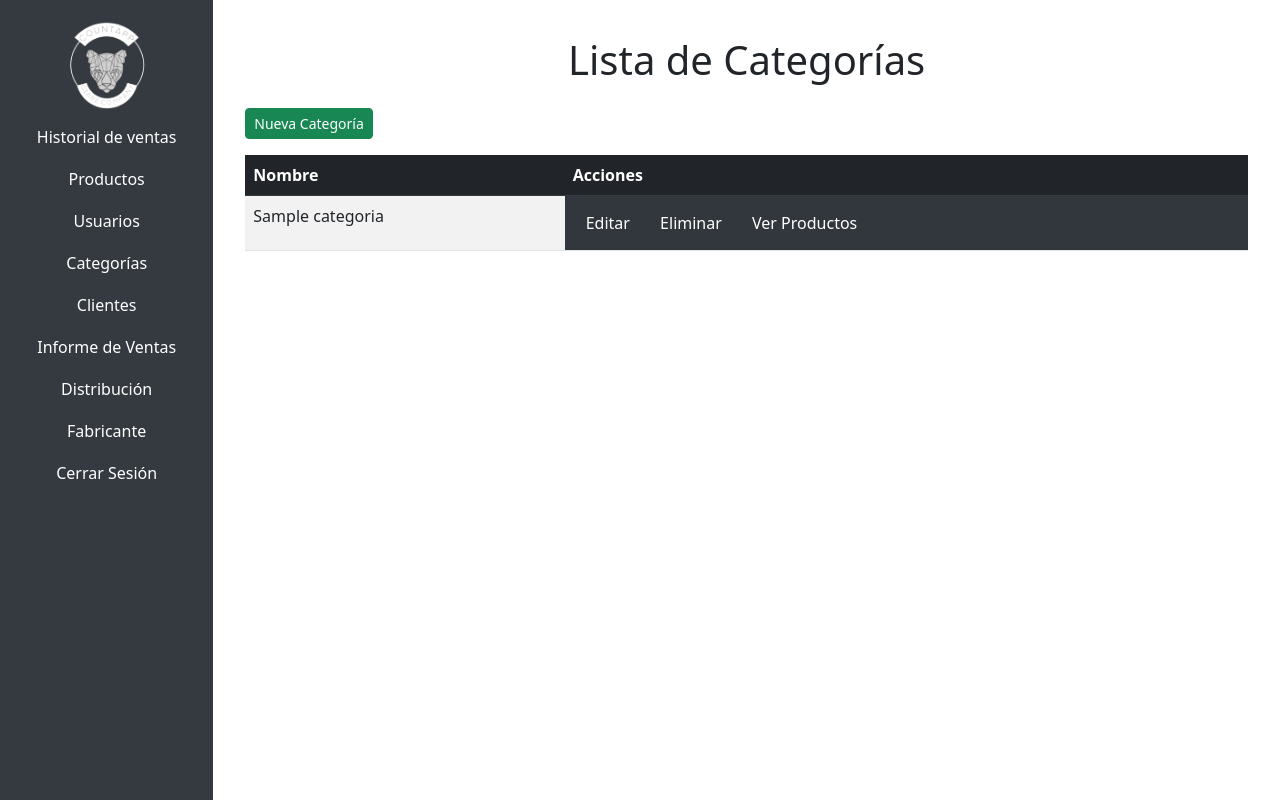
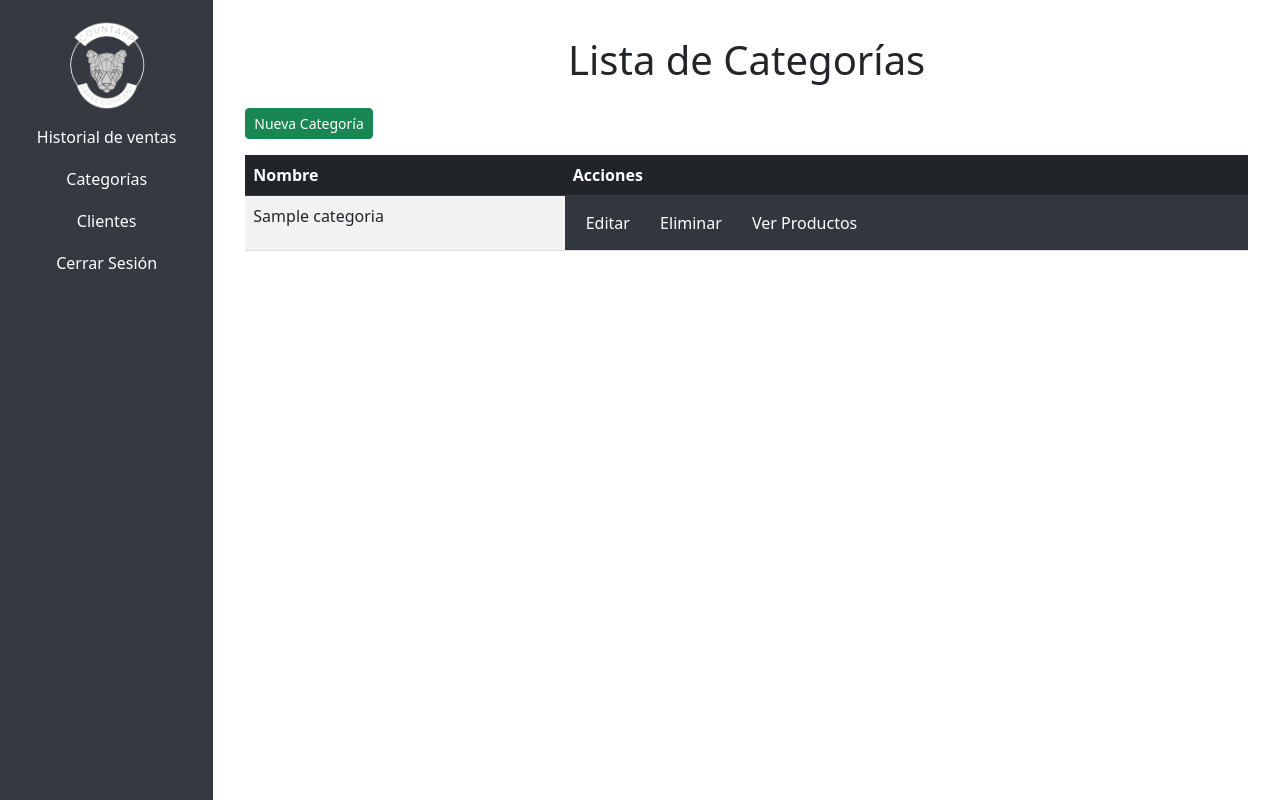
Before and after one commit to Ciare95/countapp, a Flask app: page /categorias/ in a window 1280 px wide. Run offline with Flask 3, Linux system fonts and the light colour scheme; a database or web service that is not in the repository returns one stand-in record (values such as "Sample title"); some libraries are stand-ins or nearby versions.

Commit message:
Permisos para el rol usuarios

```diff
--- a/app/templates/base.html
+++ b/app/templates/base.html
@@ -125,13 +125,15 @@
                     </a>
                 </div>
                 <a href="/historial/historial_general" class="btn text-white hover-effect">Historial de ventas</a>
+                {% if current_user.id_rol == 1 %}
                 <a href="/productos/productos" class="btn text-white hover-effect">Productos</a>
                 <a href="/usuarios" class="btn text-white hover-effect">Usuarios</a>
-                <a href="/categorias" class="btn text-white hover-effect">Categorías</a>
-                <a href="/clientes" class="btn text-white hover-effect">Clientes</a>
                 <a href="/informes/ingresos_egresos" class="btn text-white hover-effect">Informe de Ventas</a>
                 <a href="/informes/registro_ingresos" class="btn text-white hover-effect">Distribución</a>
                 <a href="/fabricante_productos/fabricante" class="btn text-white hover-effect">Fabricante</a>
+                {% endif %}
+                <a href="/categorias" class="btn text-white hover-effect">Categorías</a>
+                <a href="/clientes" class="btn text-white hover-effect">Clientes</a>
                 <a href="{{ url_for('usuario.logout') }}" class="btn text-white hover-effect">Cerrar Sesión</a>
             </div>
         </div>
```
